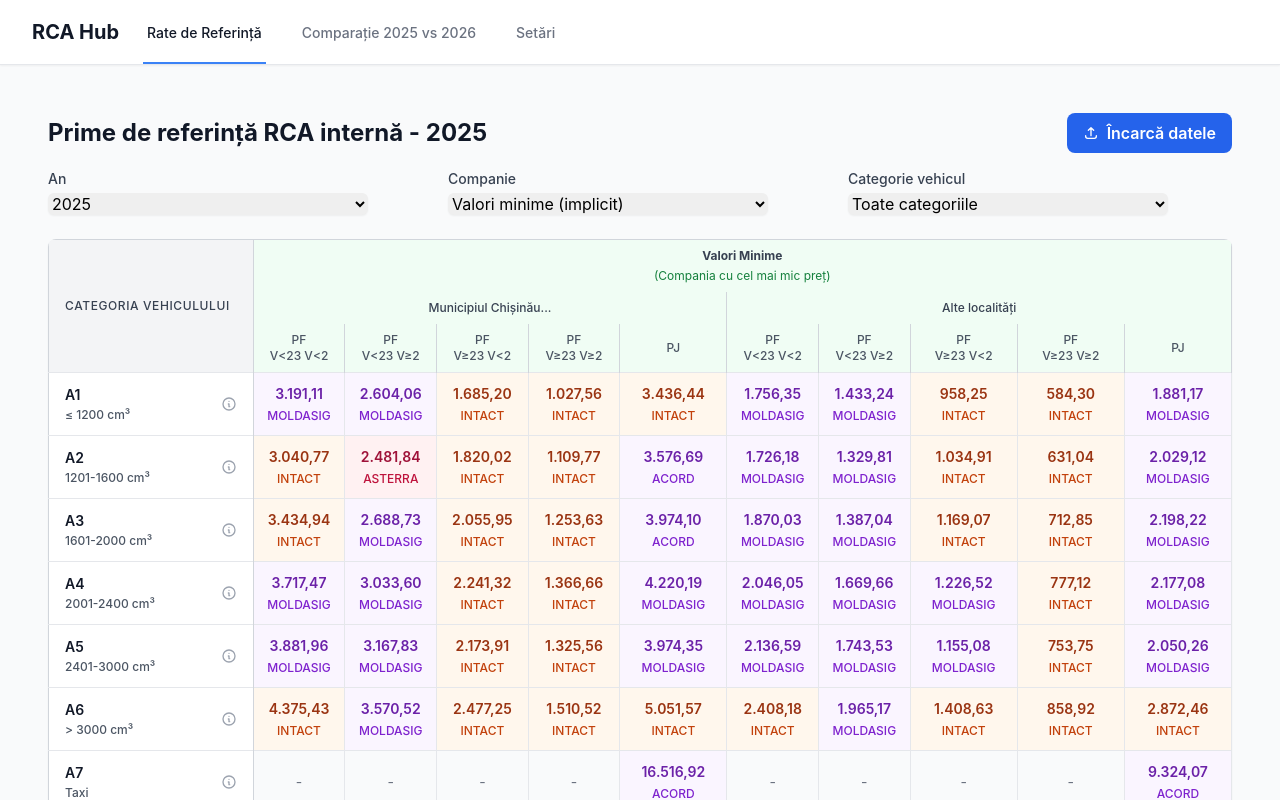
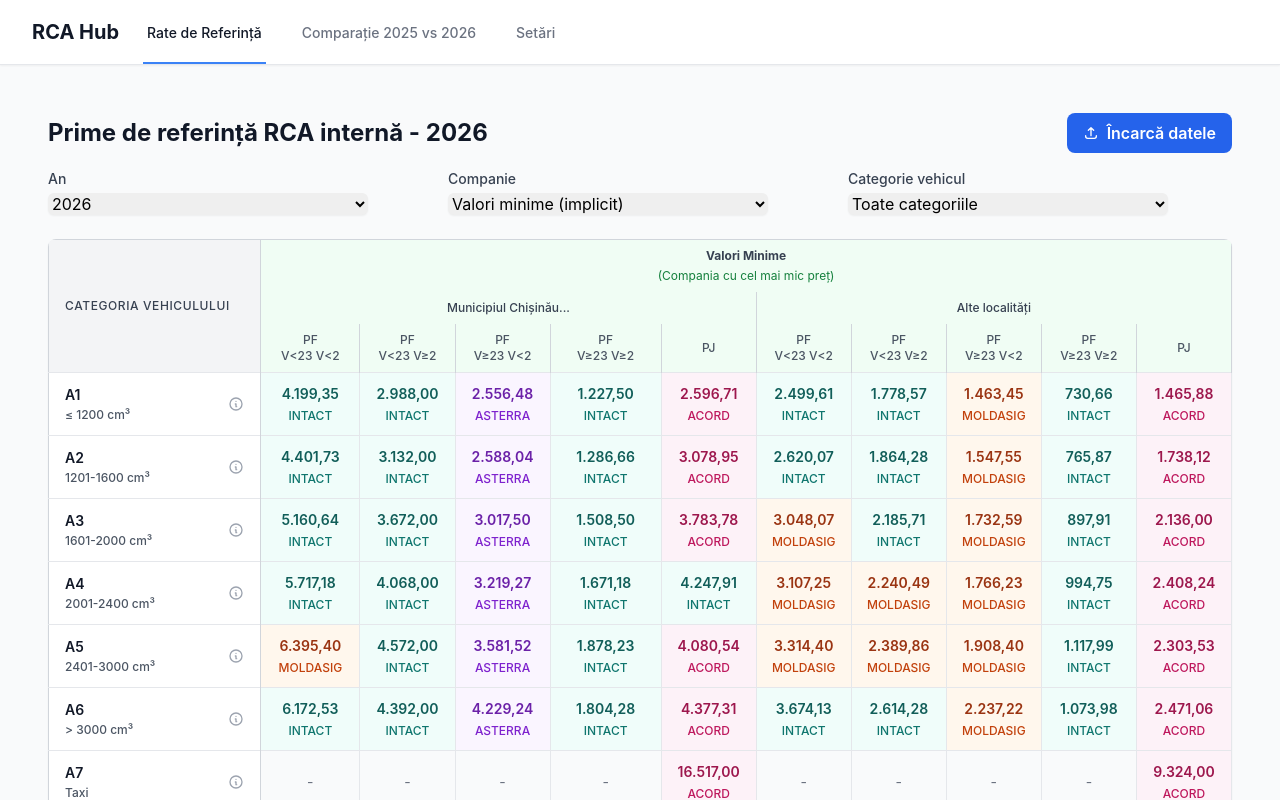
Before and after one commit to pavelnovac/rcahub, a React (Vite) app: page / in a window 1280 px wide. Shown: the top 800 px of the page. Built offline with nearby package versions, Linux system fonts and the light colour scheme.

Commit message:
Set 2026 as default year on main table

```diff
--- a/src/components/PremiumsTable.jsx
+++ b/src/components/PremiumsTable.jsx
@@ -6,7 +6,7 @@ function PremiumsTable() {
   const [rcaCells, setRcaCells] = useState(null)
   const [selectedVehicleGroup, setSelectedVehicleGroup] = useState('all')
   const [selectedCompany, setSelectedCompany] = useState('min') // 'min' pentru valori minime, sau company_id
-  const [selectedYear, setSelectedYear] = useState(2025) // Default year
+  const [selectedYear, setSelectedYear] = useState(2026) // Default year
   const [availableYears, setAvailableYears] = useState([])
   const [isLoadingData, setIsLoadingData] = useState(false)
   const [loadError, setLoadError] = useState(null)
```
